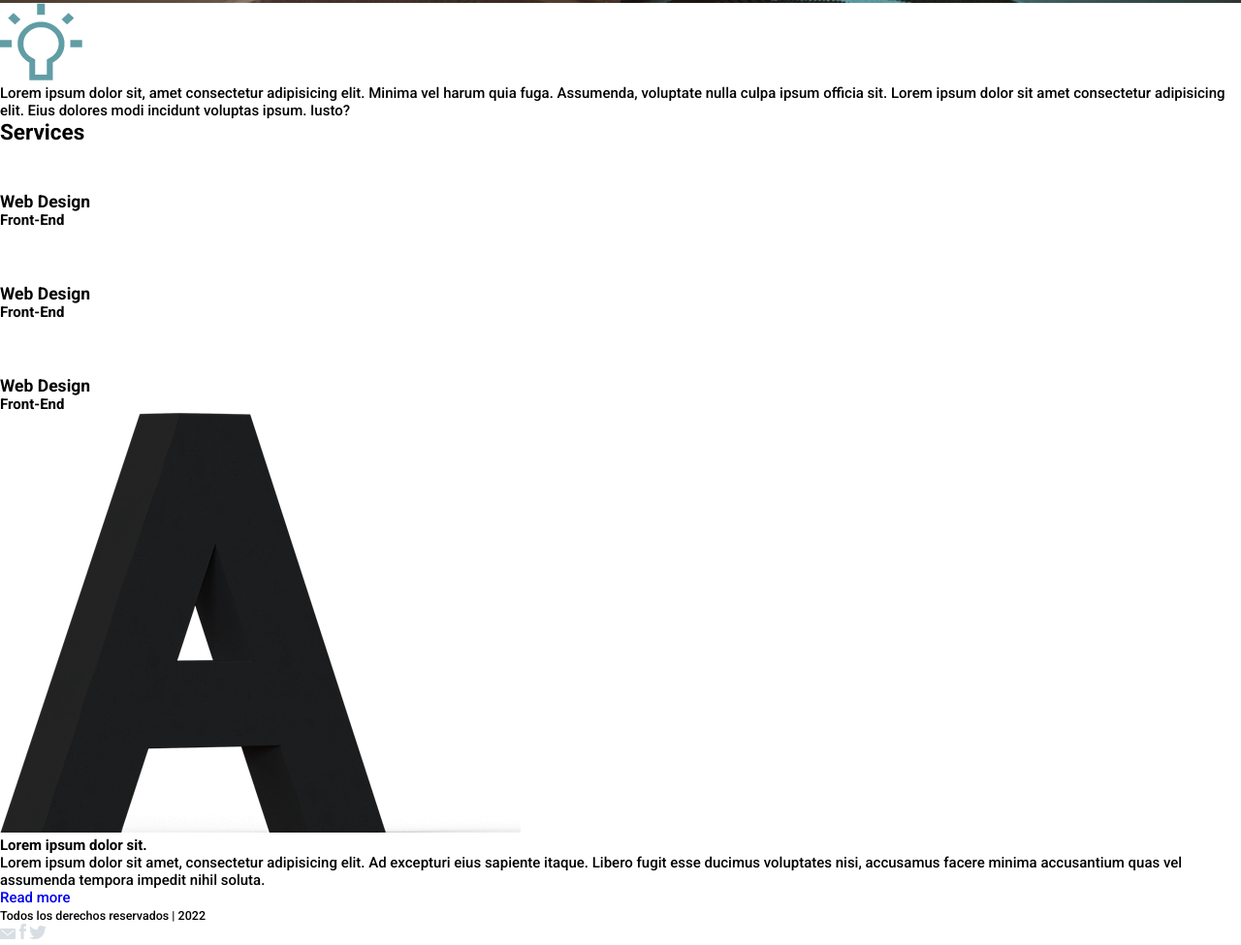
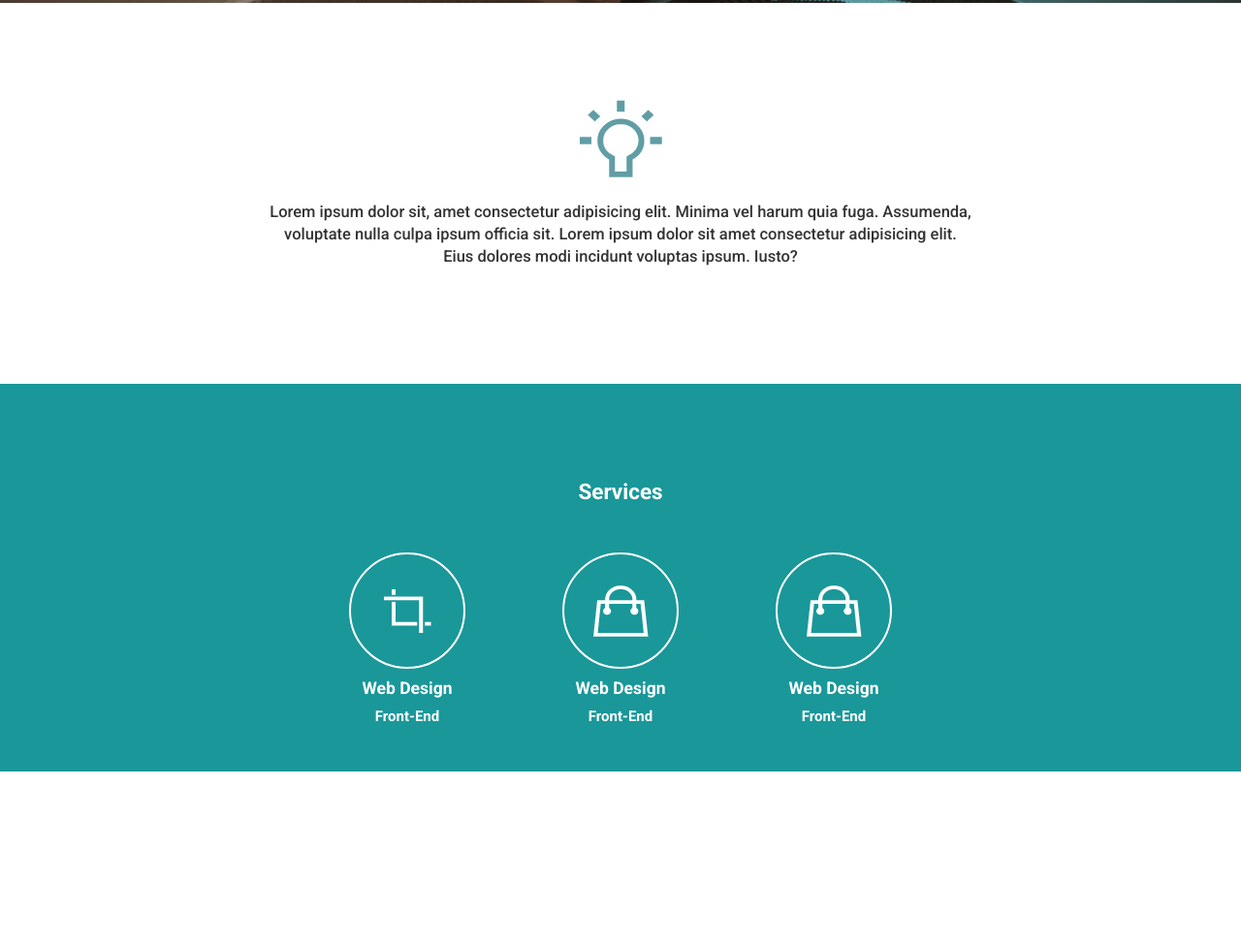
Before and after one commit to wardfk/Studio-Broker-Layout, a plain HTML site: page index.html in a window 1280 px wide. Shown: the part 681-1656 px from the top of the page at 97% size. Drawn offline with Linux system fonts and the light colour scheme.

Commit message:
Adding style

```diff
--- a/css/style.css
+++ b/css/style.css
@@ -59,3 +59,126 @@
     display: inline-block;
     margin: 20px 0;
   }
+
+  section#idea {
+    width: 60%;
+    margin: auto;
+    padding: 100px 0;
+    text-align: center;
+  }
+
+  section#idea p {
+    font-size: 1.1rem;
+    font-weight: 400;
+    color: #333;
+    line-height: 140%;
+    margin: 20px;
+  }
+
+  section#services {
+    width: 100%;
+    min-height: 50vh;
+    background-color: rgb(26, 151, 153);
+    color: #fff;
+    display: flex;
+    align-content: center;
+    flex-flow: wrap;
+    text-align: center;
+    justify-content: center;
+  }
+
+  section#services h2 {
+    flex-basis: 100%;
+    margin: 50px 0;
+  }
+
+  section#services > div {
+    margin: 0 50px;
+  }
+
+  section#services > div div {
+    width: 120px;
+    height: 120px;
+    display: flex;
+    justify-content: center;
+    align-items: center;
+    border: solid 2px white;
+    border-radius: 50%;
+  }
+
+  section#services > div h3 {
+    margin: 10px 0;
+  }
+
+  section#type {
+    width: 100%;
+    min-height: 100vh;
+    display: flex;
+    align-items: center;
+  }
+
+  section#type > div {
+    flex: 1;
+  }
+
+  section#type > div.left {
+    text-align: right;
+  }
+
+  section#type > div.right h4 {
+    font-size: 1.5rem;
+  }
+
+  section#type > div.right h4:after {
+    content: '';
+    display: block;
+    border: solid 1px #ddd;
+    margin: 20px 0;
+    max-width: 50%;
+    background-color: #ddd;
+  }
+
+  section#type > div.right p {
+    max-width: 70%;
+    font-size: 1.1rem;
+    line-height: 140%;
+    margin: 20px 0;
+  }
+
+  section#type > div.right a {
+    display: inline-block;
+    background-color: rgb(26, 151, 153);
+    color: white;
+    padding: 15px 35px;
+    border-radius: 50px;
+  }
+
+  footer#footer{
+    width: 100%;
+    height: 10vh;
+    background-color: rgb(71, 71, 71);
+    display: flex;
+    justify-content: space-around;
+    align-items: center;
+  }
+
+  footer#footer .reserved{
+    color: rgb(180, 180, 180);
+  }
+
+  footer#footer .social{
+    gap: 40px;
+    display: flex;
+    justify-content: space-around;
+  }
+
+  footer#footer .social a{
+    border: 1px solid #ddd;
+    width: 45px;
+    height: 45px;
+    border-radius: 50%;
+    line-height: 45px;
+    display: flex;
+    justify-content: center;
+    align-items: center;
+  }
--- a/index.html
+++ b/index.html
@@ -67,11 +67,11 @@
         </div>
     </section>
 
-    <section id="tipe">
-        <div>
+    <section id="type">
+        <div class="left">
             <img src="assets/img/imagenA.png" alt="">
         </div>
-        <div>
+        <div class="right">
             <h4>Lorem ipsum dolor sit.</h4>
             <p>Lorem ipsum dolor sit amet, consectetur adipisicing elit. Ad excepturi eius sapiente itaque. Libero fugit esse ducimus voluptates nisi, accusamus facere minima accusantium quas vel assumenda tempora impedit nihil soluta.</p>
             <a href="#">Read more</a>
@@ -79,10 +79,10 @@
     </section>
 
     <footer id="footer">
-         <div>
-             <small>Todos los derechos reservados | 2022</small>
+         <div class="reserved">
+             <small>All rights reverved | 2022</small>
          </div>
-         <div>
+         <div class="social">
              <a href=""><img src="assets/img/sobre.png" alt=""></a>
              <a href=""><img src="assets/img/facebook.png" alt=""></a>
              <a href=""><img src="assets/img/twitter.png" alt=""></a>
```
